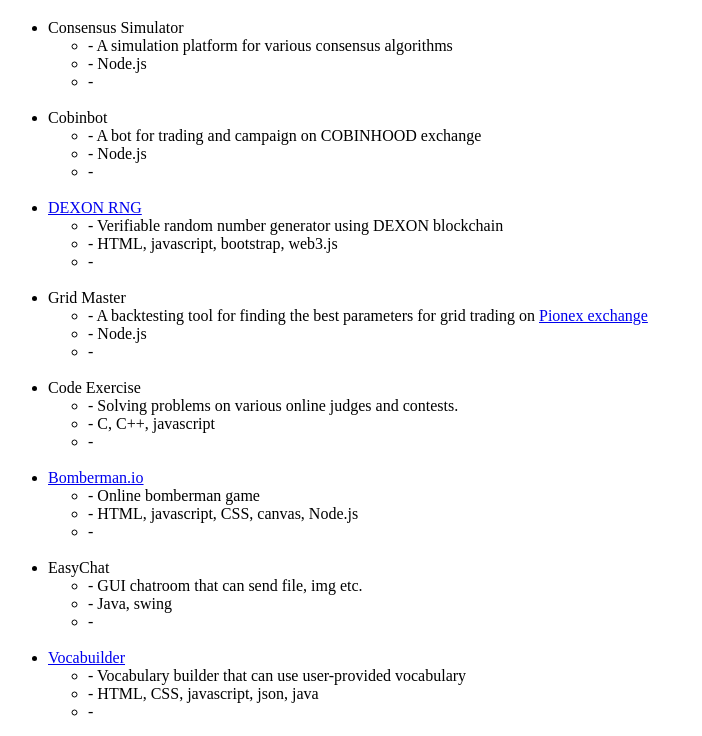
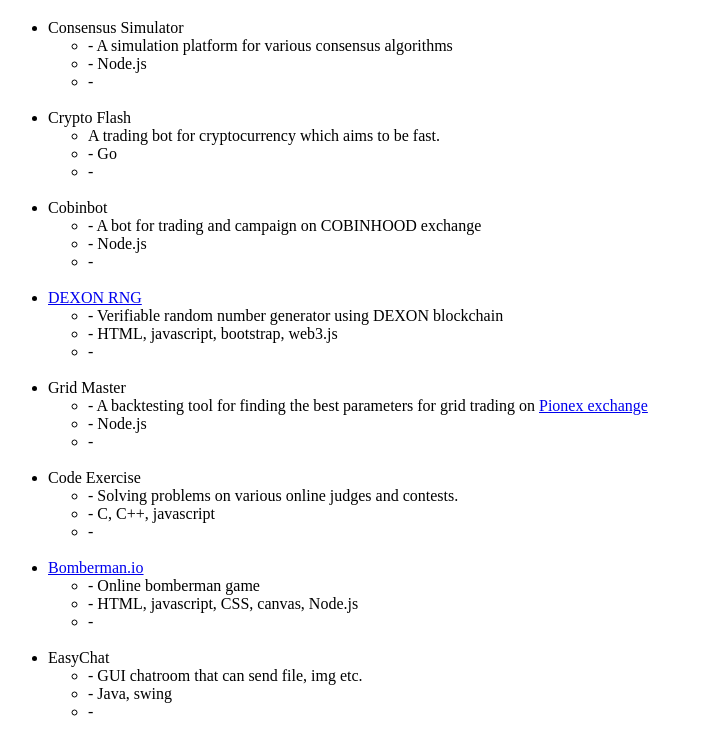
Before and after one commit to CheshireCatNick/cheshirecatnick.github.io, a website: page html/project.html in a window 1280 px wide. Shown: the part 61-797 px from the top of the page, without its empty margins (0-702 px from the left). Drawn offline with Linux system fonts and the light colour scheme.

Commit message:
update crypto flash

```diff
--- a/html/project.html
+++ b/html/project.html
@@ -9,6 +9,13 @@
 		<ul><li>- A simulation platform for various consensus algorithms</li>
 			<li>- Node.js</li>
 			<li>- <a href="https://github.com/CheshireCatNick/consensus-simulator"><i class="fab fa-github" aria-hidden="true"></i></a></li>
+		</ul>
+	</li></br>
+
+	<li>Crypto Flash
+		<ul><li>A trading bot for cryptocurrency which aims to be fast.</li>
+			<li>- Go</li>
+			<li>- <a href="https://github.com/CheshireCatNick/crypto-flash"><i class="fab fa-github" aria-hidden="true"></i></a></li>
 		</ul>
 	</li></br>
 
```
Also changed, not shown: 1 other file.
